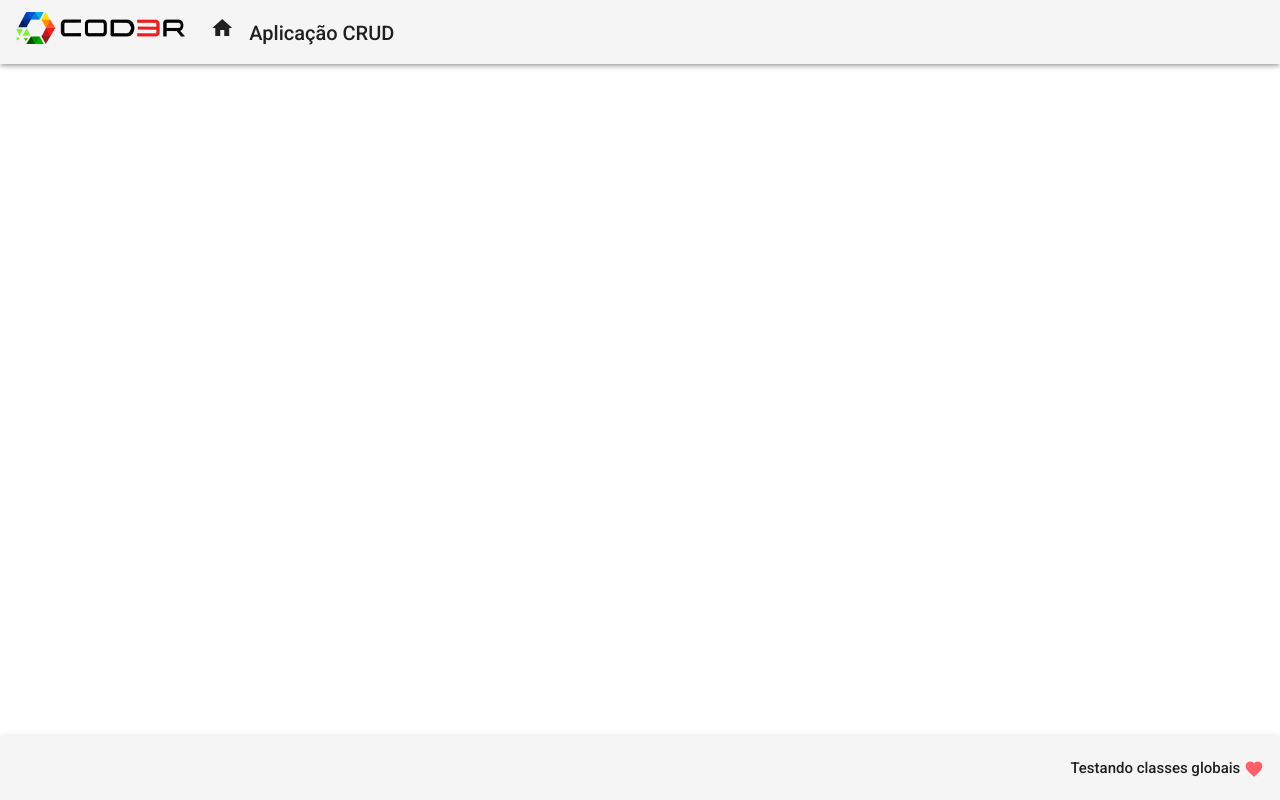
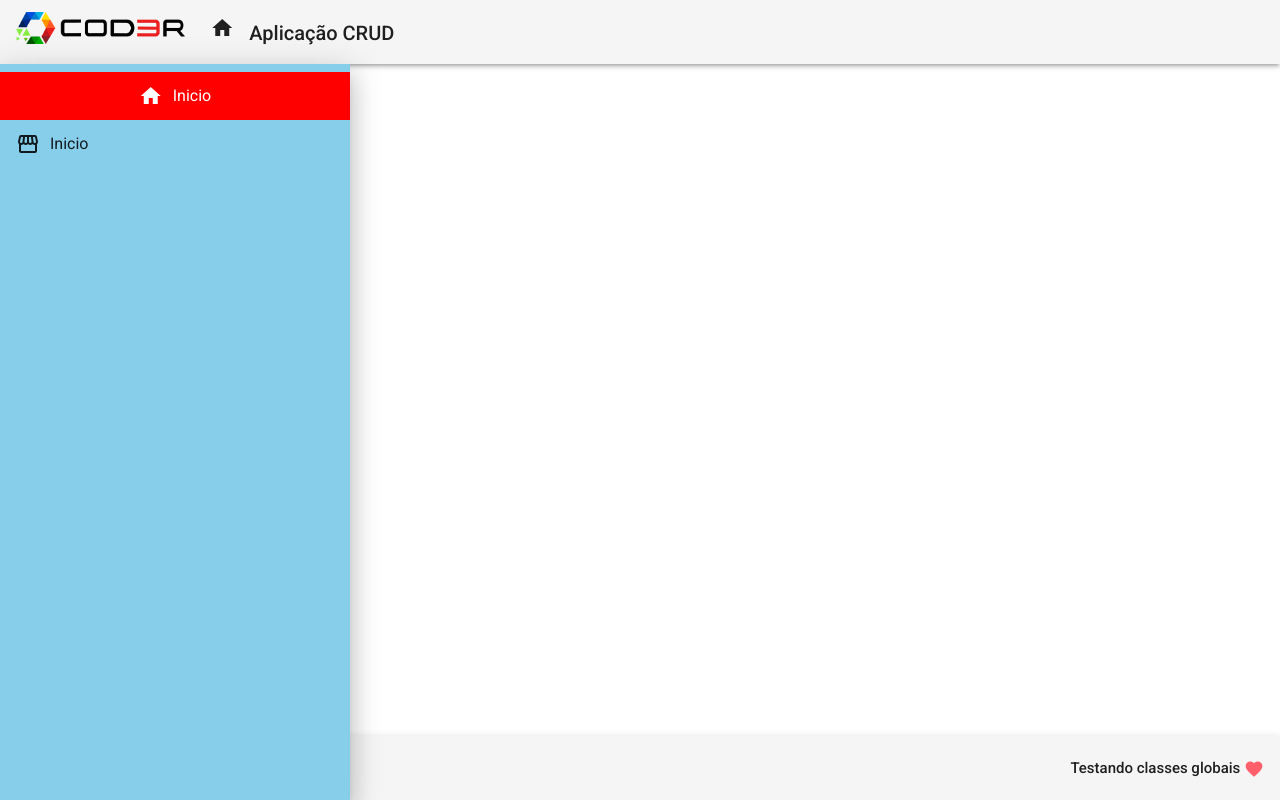
Before and after one commit to RafaelGasparoto/Angular, an Angular app in the folder frontend/: page / in a window 1280 px wide. Built offline with nearby package versions, Linux system fonts and the light colour scheme.

Commit message:
navside bar

```diff
--- a/frontend/src/app/app.component.html
+++ b/frontend/src/app/app.component.html
@@ -1,2 +1,3 @@
 <app-header></app-header>
+<app-nav></app-nav>
 <app-footer></app-footer>
--- a/frontend/src/app/components/template/nav/nav.component.css
+++ b/frontend/src/app/components/template/nav/nav.component.css
@@ -0,0 +1,16 @@
+.sidenav {
+  background-color: skyblue;
+  width: 350px;
+}
+
+.sidenav mat-list-item {
+  color: white;
+}
+
+.sidenav mat-list-item > span {
+  text-align: center;
+}
+
+.sidenav i {
+  padding-right: 10px;
+}
--- a/frontend/src/app/components/template/nav/nav.component.html
+++ b/frontend/src/app/components/template/nav/nav.component.html
@@ -1 +1,20 @@
-<p>nav works!</p>
+<mat-sidenav-container class="container">
+  <mat-sidenav class="sidenav" opened fixedInViewport="true" fixedTopGap="64">
+    <mat-nav-list class="nav-items">
+      <mat-list-item style="background-color: red; text-align: center;">
+        <div style="width: 100%;">
+          <i class="material-icons v-middle">
+            home
+          </i>
+          <span class="v-middle">Inicio</span>
+        </div>
+      </mat-list-item>
+      <a mat-list-item>
+        <i class="material-icons">
+          storefront
+        </i>
+        Inicio
+      </a>
+    </mat-nav-list>
+  </mat-sidenav>
+</mat-sidenav-container>
```
Also changed, not shown: frontend/src/app/app.module.ts (+6 -1 lines).
